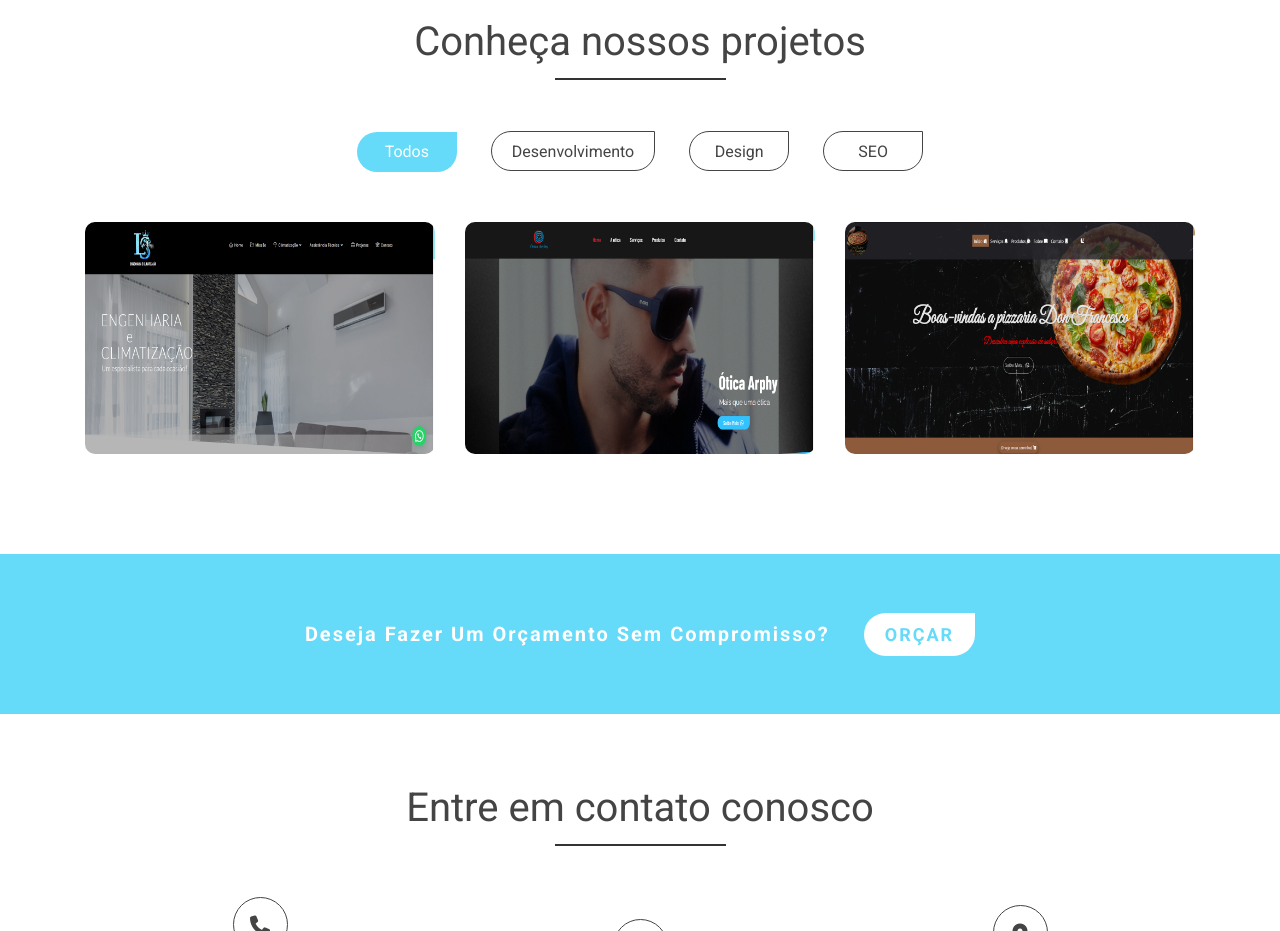
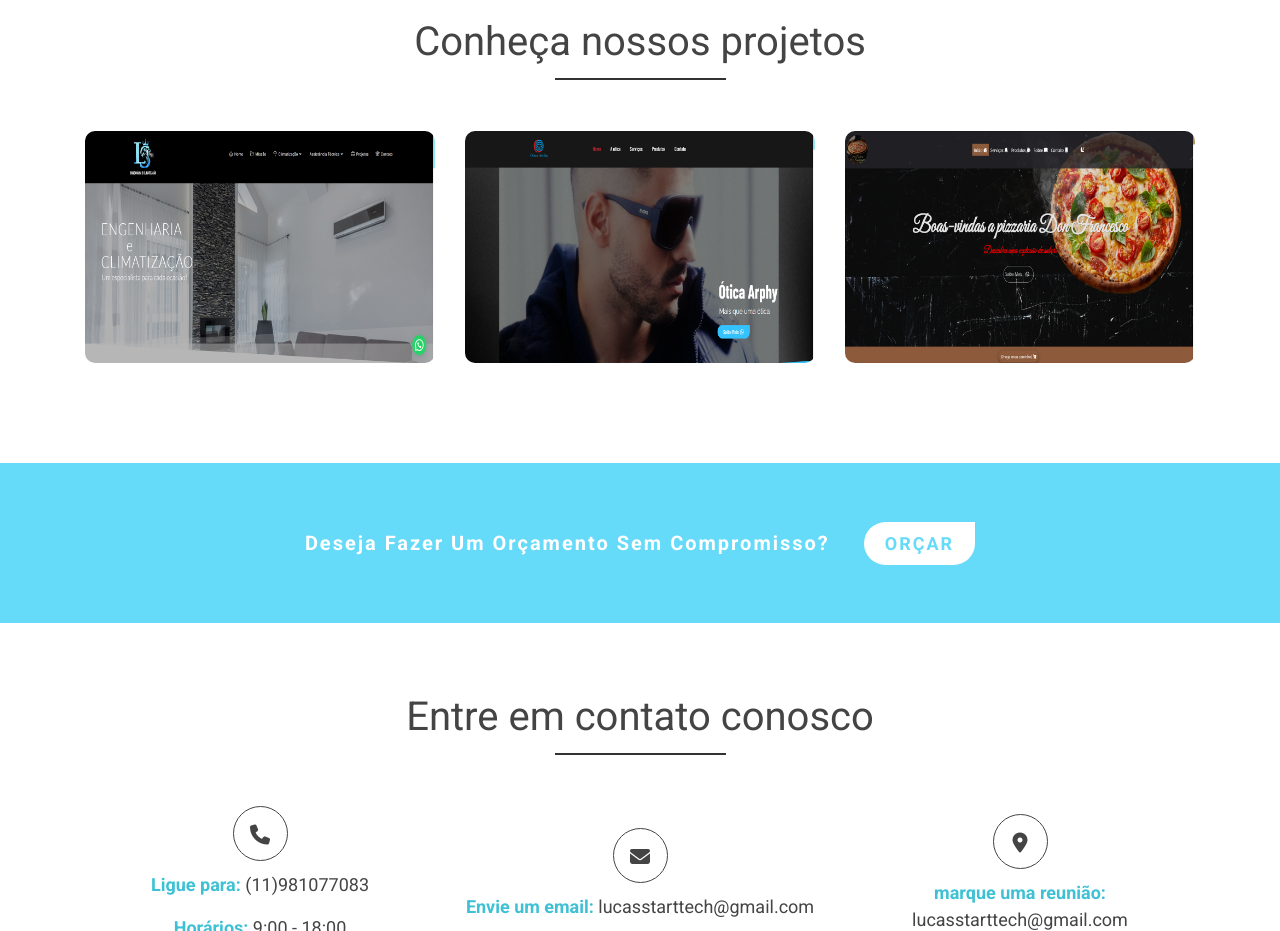
Before and after one commit to 17071996-Lucas-dos-Santos-Soares/codefocus, a plain HTML site: page index.html in a window 1280 px wide. Shown: the part 2580-3511 px from the top of the page. Drawn offline with nearby package versions, Linux system fonts and the light colour scheme; a script that the page names is missing.

Commit message:
Atualização do html

```diff
--- a/index.html
+++ b/index.html
@@ -207,12 +207,6 @@
             <div class="col-md-12">
               <h3 class="main-title">Conheça nossos projetos</h3>
             </div>
-            <div class="col-md-12" id="filter-btn-box">
-              <button class="main-btn filter-btn active" id="all-btn">Todos</button>
-              <button class="main-btn filter-btn" id="dev-btn">Desenvolvimento</button>
-              <button class="main-btn filter-btn" id="dsg-btn">Design</button>
-              <button class="main-btn filter-btn" id="seo-btn">SEO</button>
-            </div>
             <div class="col-md-4 project-box dev">
               <a href="https://leosantosengenharia.com.br" target="_blank"><img src="img/lsengenharia.png" alt="engenharia" title="lsengenharia" class="img-fluid"></a>
             </div>
```
